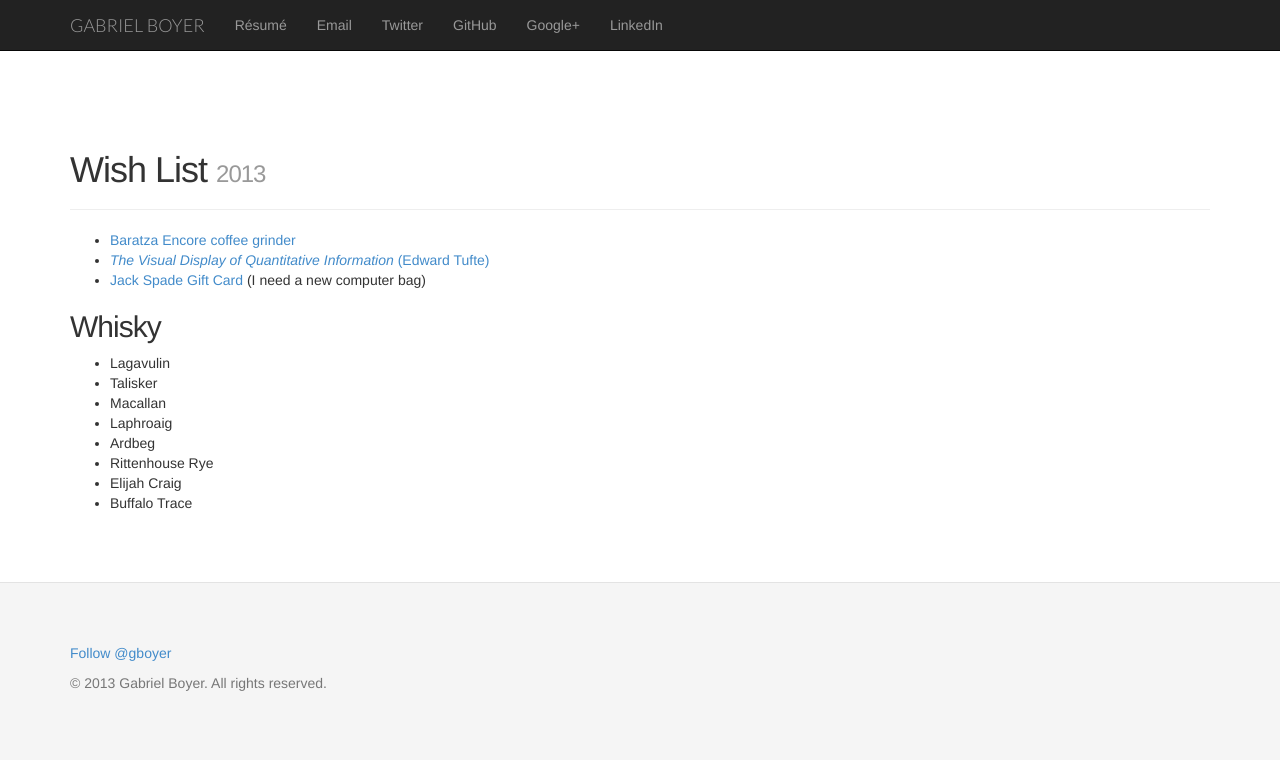
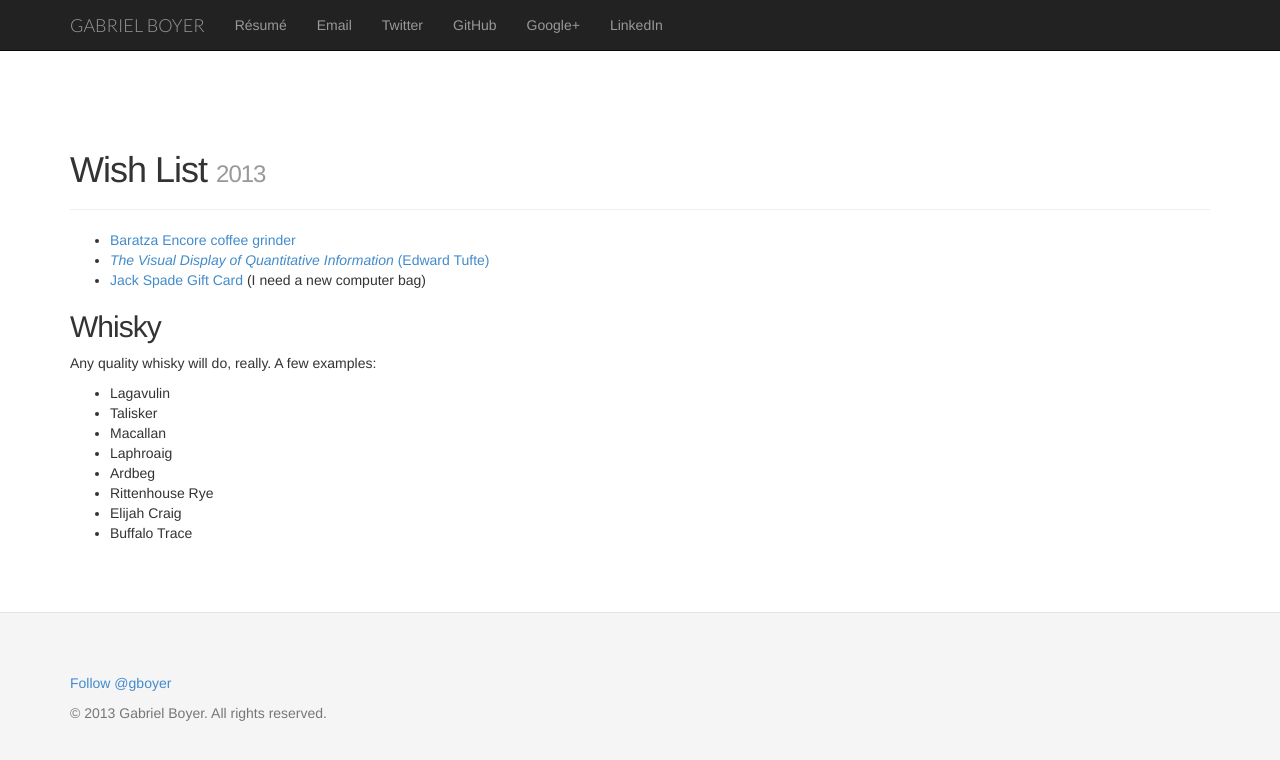
Before and after one commit to gabe/gabe.github.com, a Jekyll site: the page built from wishlist.md, in a window 1280 px wide. Shown: the top 760 px of the page. Built offline with Jekyll 4.4.1, drawn with Linux system fonts in a browser that asks for light colours; nearby versions of some CDN libraries; comment, search, counter and statistics services are not loaded.

Commit message:
Add note about whisky

```diff
--- a/wishlist.md
+++ b/wishlist.md
@@ -13,6 +13,8 @@
 
 ## Whisky
 
+Any quality whisky will do, really. A few examples:
+
 - Lagavulin
 - Talisker
 - Macallan
```
